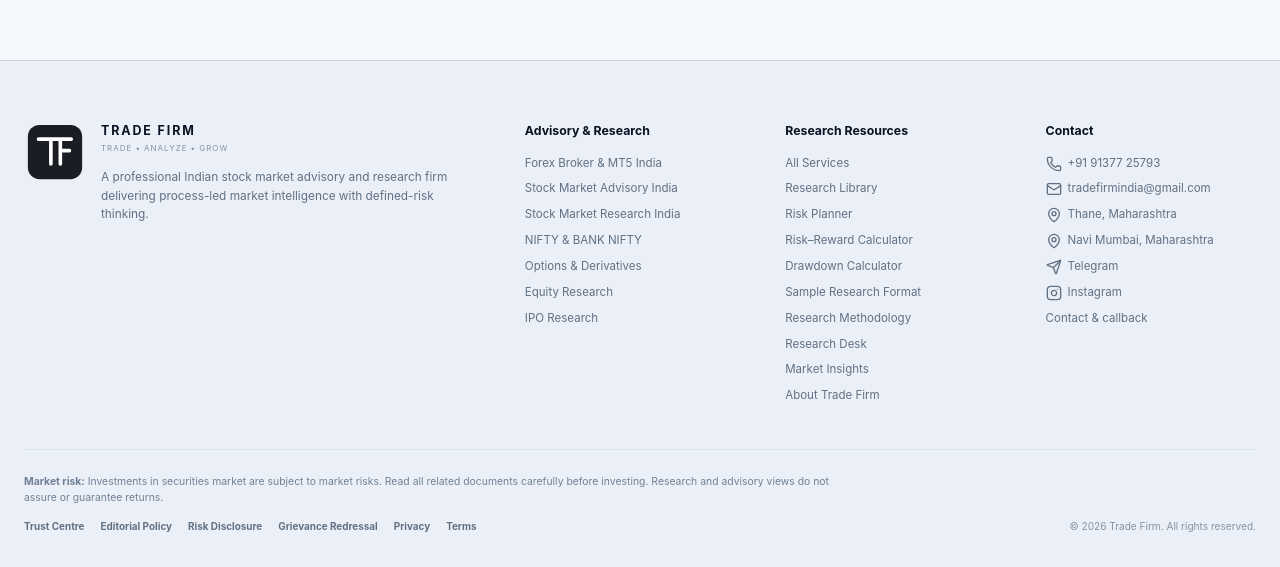
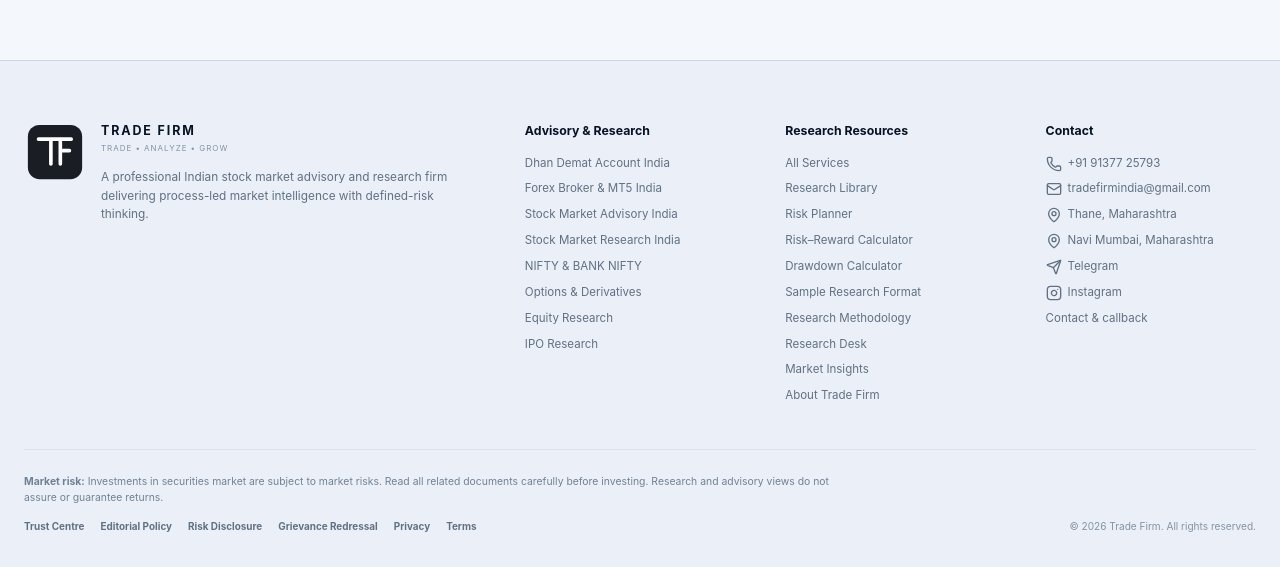
Before and after one commit to tradefirmindia-dot/trade-firm, a Next.js app: page /about-us in a window 1280 px wide. Shown: the part 4917-5484 px from the top of the page. Built offline with nearby package versions, Linux system fonts and the light colour scheme; no server answers.

Commit message:
Add broker account pages to footer links

```diff
--- a/components/SiteFooter.jsx
+++ b/components/SiteFooter.jsx
@@ -17,6 +17,7 @@
 
         <div className="footer-column">
           <b>Advisory &amp; Research</b>
+          <Link href="/dhan-demat-account">Dhan Demat Account India</Link>
           <Link href="/forex-broker-india">Forex Broker &amp; MT5 India</Link>
           <Link href="/stock-market-advisory-india">Stock Market Advisory India</Link>
           <Link href="/stock-market-research-india">Stock Market Research India</Link>
```
